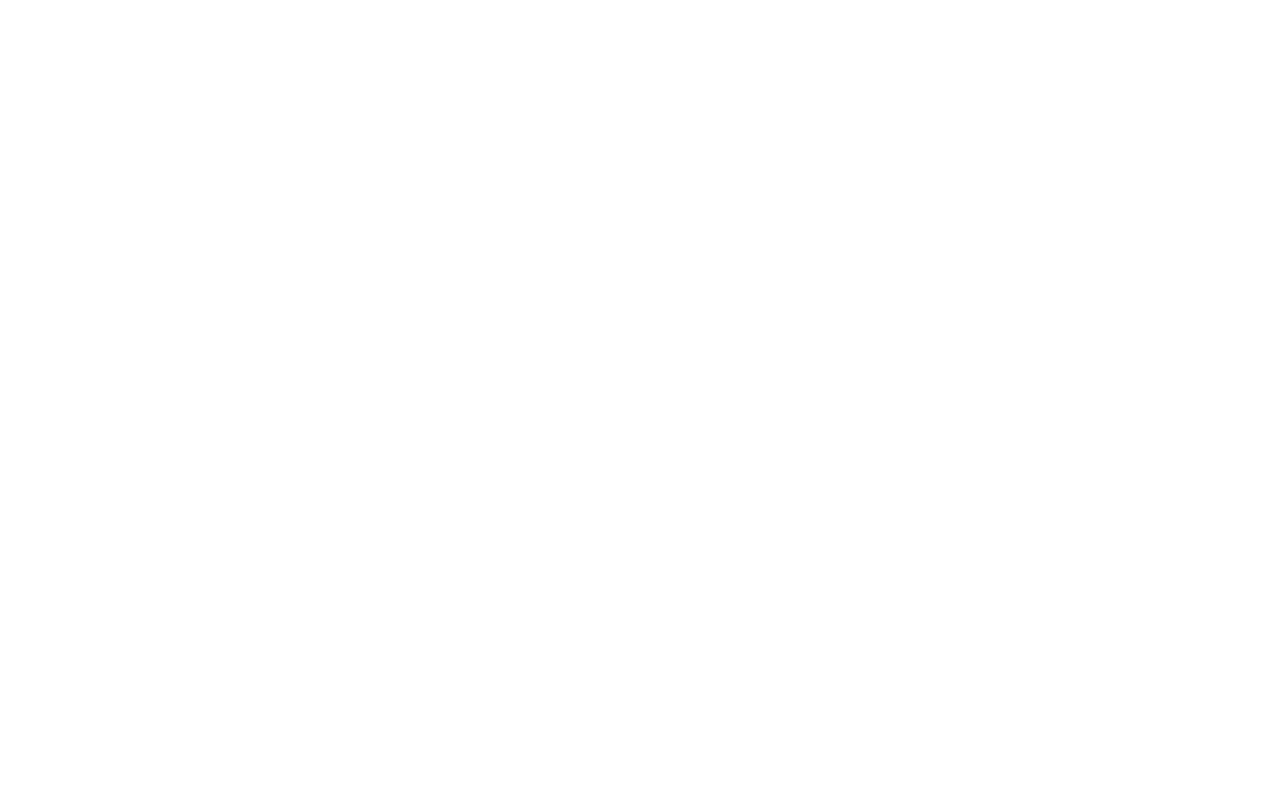
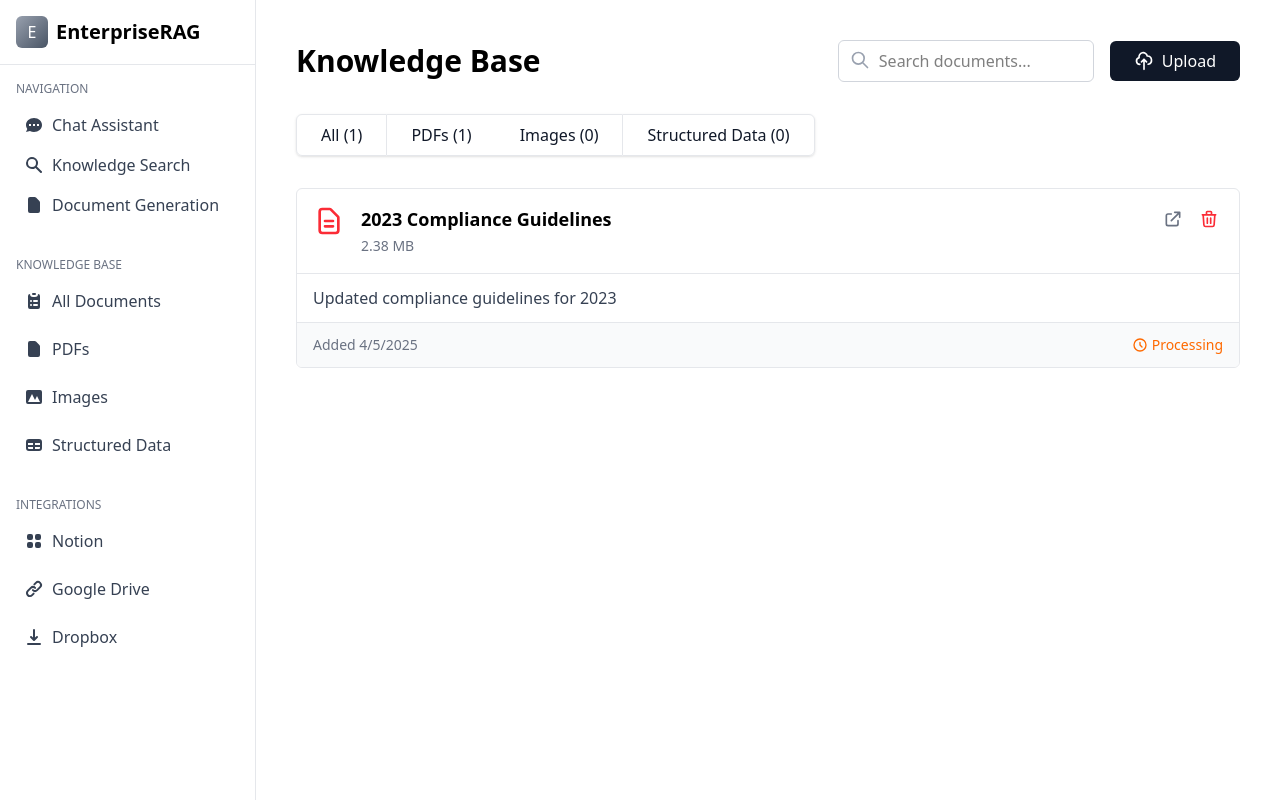
Before and after one commit to haadirakhangi/Codeshastra_XI_codeomega, a React (Vite) app in the folder frontend/: page /knowledge-base in a window 1280 px wide. Before the commit this address had no page. Built offline with nearby package versions, Linux system fonts and the light colour scheme.

Commit message:
knowledge base

```diff
--- a/frontend/src/App.tsx
+++ b/frontend/src/App.tsx
@@ -2,24 +2,30 @@
 import React from 'react';
 import { BrowserRouter, Routes, Route } from 'react-router-dom';
 import Home from './pages/Home';
-import ChatInterface from './pages/ChatInterface'
+import ChatInterface from './pages/ChatInterface';
+import KnowledgeBase from './pages/KnowledgeBase';
+import Login from './pages/Login';
+import Register from './pages/Register';
+import AdminLayout from './components/AdminLayout';
 import { GoogleOAuthProvider } from '@react-oauth/google';
 
 const clientId = import.meta.env.VITE_GOOGLE_CLIENTID;
-import Login from "./pages/Login"
-import Register from './pages/Register';
 
 function App() {
   return (
     <GoogleOAuthProvider clientId={clientId}>
       <BrowserRouter>
         <Routes>
-          <Route path="/" element={<Home />} />
-          {/* Example additional route */}
-          <Route path="/chat" element={<ChatInterface />} />
+          {/* Auth Routes */}
           <Route path="/login" element={<Login />} />
           <Route path="/register" element={<Register />} />
 
+          {/* Admin Routes with Sidebar */}
+          <Route path="/" element={<AdminLayout />}>
+            <Route index element={<Home />} />
+            <Route path="chat" element={<ChatInterface />} />
+            <Route path="knowledge-base" element={<KnowledgeBase />} />
+          </Route>
         </Routes>
       </BrowserRouter>
     </GoogleOAuthProvider>
--- /dev/null
+++ b/frontend/src/components/AdminLayout.tsx
@@ -0,0 +1,17 @@
+// components/AdminLayout.tsx
+import React from 'react';
+import Sidebar from './Sidebar';
+import { Outlet } from 'react-router-dom';
+
+const AdminLayout = () => {
+  return (
+    <div className="flex min-h-screen">
+      <Sidebar />
+      <div className="flex-1 p-4">
+        <Outlet />
+      </div>
+    </div>
+  );
+};
+
+export default AdminLayout;
--- a/frontend/src/components/Sidebar.tsx
+++ b/frontend/src/components/Sidebar.tsx
@@ -1,6 +1,7 @@
 // Main App Structure (App.tsx)
 // Sidebar Component (components/Sidebar.tsx)
 import React from 'react';
+import { NavLink } from 'react-router-dom';
 
 const Sidebar: React.FC = () => {
   return (
@@ -18,6 +19,7 @@
         <div className="mb-8">
           <p className="text-xs text-gray-500 font-medium mb-2">NAVIGATION</p>
           <ul className="space-y-2">
+            <NavLink to="/chat">
               <li className="flex items-center text-gray-700 hover:bg-gray-100 p-2 rounded-md">
                 <span className="mr-2">
                   <svg xmlns="http://www.w3.org/2000/svg" className="h-5 w-5" viewBox="0 0 20 20" fill="currentColor">
@@ -26,6 +28,8 @@
                 </span>
                 Chat Assistant
               </li>
+            </NavLink>
+            <NavLink to="/knowledge-base">
               <li className="flex items-center text-gray-700 hover:bg-gray-100 p-2 rounded-md">
                 <span className="mr-2">
                   <svg xmlns="http://www.w3.org/2000/svg" className="h-5 w-5" viewBox="0 0 20 20" fill="currentColor">
@@ -34,6 +38,7 @@
                 </span>
                 Knowledge Search
               </li>
+            </NavLink>
             <li className="flex items-center text-gray-700 hover:bg-gray-100 p-2 rounded-md">
               <span className="mr-2">
                 <svg xmlns="http://www.w3.org/2000/svg" className="h-5 w-5" viewBox="0 0 20 20" fill="currentColor">
--- a/frontend/src/pages/ChatInterface.tsx
+++ b/frontend/src/pages/ChatInterface.tsx
@@ -1,10 +1,9 @@
-import Sidebar from "../components/Sidebar";
+
 import ChatContent from "../components/ChatContent";
 
 function ChatInterface() {
   return (
     <div className="flex h-screen bg-white">
-      <Sidebar />
       <ChatContent />
     </div>
   );
--- a/frontend/src/pages/Home.tsx
+++ b/frontend/src/pages/Home.tsx
@@ -1,10 +1,8 @@
-import Sidebar from "../components/Sidebar";
 import MainContent from "../components/MainContent";
 import RightPanel from "../components/Right";
 function Home() {
   return (
     <div className="flex h-screen bg-white">
-      <Sidebar />
       <MainContent />
       <RightPanel />
     </div>
--- /dev/null
+++ b/frontend/src/pages/KnowledgeBase.tsx
@@ -0,0 +1,92 @@
+import React from 'react';
+
+const KnowledgeBase: React.FC = () => {
+  return (
+    <div className="max-w-screen-xl mx-auto p-6">
+      <div className="flex justify-between items-center mb-8">
+        <h1 className="text-3xl font-bold">Knowledge Base</h1>
+        <div className="flex items-center space-x-4">
+          <div className="relative">
+            <input
+              type="text"
+              placeholder="Search documents..."
+              className="pl-10 pr-4 py-2 border border-gray-300 rounded-md w-64 focus:outline-none focus:ring-2 focus:ring-blue-500"
+            />
+            <div className="absolute left-3 top-2.5">
+              <svg xmlns="http://www.w3.org/2000/svg" className="h-5 w-5 text-gray-400" fill="none" viewBox="0 0 24 24" stroke="currentColor">
+                <path strokeLinecap="round" strokeLinejoin="round" strokeWidth={2} d="M21 21l-6-6m2-5a7 7 0 11-14 0 7 7 0 0114 0z" />
+              </svg>
+            </div>
+          </div>
+          <button className="bg-gray-900 text-white px-6 py-2 rounded-md flex items-center">
+            <svg xmlns="http://www.w3.org/2000/svg" className="h-5 w-5 mr-2" fill="none" viewBox="0 0 24 24" stroke="currentColor">
+              <path strokeLinecap="round" strokeLinejoin="round" strokeWidth={2} d="M7 16a4 4 0 01-.88-7.903A5 5 0 1115.9 6L16 6a5 5 0 011 9.9M15 13l-3-3m0 0l-3 3m3-3v12" />
+            </svg>
+            Upload
+          </button>
+        </div>
+      </div>
+
+      <div className="mb-8">
+        <div className="inline-flex rounded-md shadow-sm" role="group">
+          <button className="bg-white border border-gray-200 text-gray-900 px-6 py-2 rounded-l-md hover:bg-gray-50 focus:z-10 focus:ring-2 focus:ring-blue-500">
+            All (1)
+          </button>
+          <button className="bg-white border-t border-b border-gray-200 text-gray-900 px-6 py-2 hover:bg-gray-50 focus:z-10 focus:ring-2 focus:ring-blue-500">
+            PDFs (1)
+          </button>
+          <button className="bg-white border-t border-b border-gray-200 text-gray-900 px-6 py-2 hover:bg-gray-50 focus:z-10 focus:ring-2 focus:ring-blue-500">
+            Images (0)
+          </button>
+          <button className="bg-white border border-gray-200 text-gray-900 px-6 py-2 rounded-r-md hover:bg-gray-50 focus:z-10 focus:ring-2 focus:ring-blue-500">
+            Structured Data (0)
+          </button>
+        </div>
+      </div>
+
+      <div className="border border-gray-200 rounded-md overflow-hidden">
+        <div className="p-4 flex justify-between items-start">
+          <div className="flex items-start">
+            <div className="mr-4 text-red-500">
+              <svg xmlns="http://www.w3.org/2000/svg" className="h-8 w-8" fill="none" viewBox="0 0 24 24" stroke="currentColor">
+                <path strokeLinecap="round" strokeLinejoin="round" strokeWidth={2} d="M9 12h6m-6 4h6m2 5H7a2 2 0 01-2-2V5a2 2 0 012-2h5.586a1 1 0 01.707.293l5.414 5.414a1 1 0 01.293.707V19a2 2 0 01-2 2z" />
+              </svg>
+            </div>
+            <div>
+              <h2 className="text-lg font-semibold">2023 Compliance Guidelines</h2>
+              <span className="text-sm text-gray-500">2.38 MB</span>
+            </div>
+          </div>
+          <div className="flex space-x-2">
+            <button className="p-1 text-gray-500 hover:text-gray-700">
+              <svg xmlns="http://www.w3.org/2000/svg" className="h-5 w-5" fill="none" viewBox="0 0 24 24" stroke="currentColor">
+                <path strokeLinecap="round" strokeLinejoin="round" strokeWidth={2} d="M10 6H6a2 2 0 00-2 2v10a2 2 0 002 2h10a2 2 0 002-2v-4M14 4h6m0 0v6m0-6L10 14" />
+              </svg>
+            </button>
+            <button className="p-1 text-red-500 hover:text-red-700">
+              <svg xmlns="http://www.w3.org/2000/svg" className="h-5 w-5" fill="none" viewBox="0 0 24 24" stroke="currentColor">
+                <path strokeLinecap="round" strokeLinejoin="round" strokeWidth={2} d="M19 7l-.867 12.142A2 2 0 0116.138 21H7.862a2 2 0 01-1.995-1.858L5 7m5 4v6m4-6v6m1-10V4a1 1 0 00-1-1h-4a1 1 0 00-1 1v3M4 7h16" />
+              </svg>
+            </button>
+          </div>
+        </div>
+
+        <div className="border-t border-gray-200 px-4 py-3">
+          <p className="text-gray-700">Updated compliance guidelines for 2023</p>
+        </div>
+
+        <div className="bg-gray-50 border-t border-gray-200 px-4 py-3 flex justify-between items-center">
+          <span className="text-sm text-gray-500">Added 4/5/2025</span>
+          <div className="flex items-center">
+            <svg xmlns="http://www.w3.org/2000/svg" className="h-4 w-4 text-orange-500 mr-1" fill="none" viewBox="0 0 24 24" stroke="currentColor">
+              <path strokeLinecap="round" strokeLinejoin="round" strokeWidth={2} d="M12 8v4l3 3m6-3a9 9 0 11-18 0 9 9 0 0118 0z" />
+            </svg>
+            <span className="text-sm text-orange-500">Processing</span>
+          </div>
+        </div>
+      </div>
+    </div>
+  );
+};
+
+export default KnowledgeBase;
```
Lines whose indentation alone changed are shown as unchanged.
